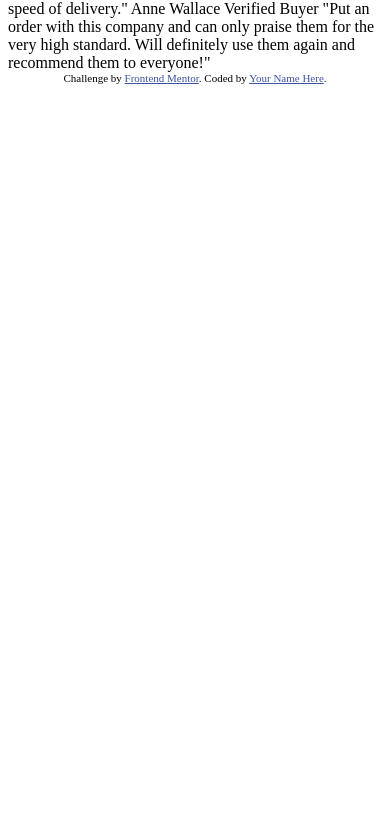
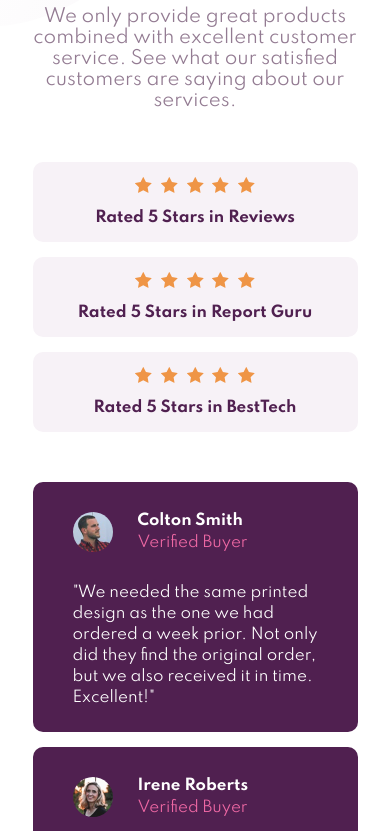
Before and after one commit to wiseacreserj/social_proof_ection_master, a plain HTML site: page index.html in a window 390 px wide. Shown: the part 206-1037 px from the top of the page. Before the commit the page ends 844 px from the top, so only its background shows below. Drawn offline with Linux system fonts and the light colour scheme.

Commit message:
mobile desing done

```diff
--- a/index.html
+++ b/index.html
@@ -3,7 +3,6 @@
     <head>
         <meta charset="UTF-8" />
         <meta name="viewport" content="width=device-width, initial-scale=1.0" />
-    <!-- displays site properly based on user's device -->
 
         <link
             rel="icon"
@@ -11,51 +10,135 @@
             sizes="32x32"
             href="./images/favicon-32x32.png"
         />
+        <link rel="preconnect" href="https://fonts.googleapis.com" />
+        <link rel="preconnect" href="https://fonts.gstatic.com" crossorigin />
+        <link
+            href="https://fonts.googleapis.com/css2?family=Spartan:wght@400;500;700&display=swap"
+            rel="stylesheet"
+        />
+        <link rel="stylesheet" href="style.css" />
 
         <title>Frontend Mentor | Social proof section</title>
-
-    <!-- Feel free to remove these styles or customise in your own stylesheet 👍 -->
-    <style>
-      .attribution {
-        font-size: 11px;
-        text-align: center;
-      }
-      .attribution a {
-        color: hsl(228, 45%, 44%);
-      }
-    </style>
     </head>
     <body>
+        <div class="wrapper">
+            <div class="content">
+                <section class="title">
+                    <h1 class="title__header">
                         10,000+ of our users love our products.
+                    </h1>
+                    <p class="tittle__description">
+                        We only provide great products combined with excellent
+                        customer service. See what our satisfied customers are
+                        saying about our services.
+                    </p>
+                </section>
+                <section class="rating">
+                    <div class="rating__item">
+                        <div class="rating__item__stars"></div>
+                        <p class="rating__item__text">
+                            Rated 5 Stars in Reviews
+                        </p>
+                    </div>
+                    <div class="rating__item">
+                        <div class="rating__item__stars"></div>
+                        <p class="rating__item__text">
+                            Rated 5 Stars in Report Guru
+                        </p>
+                    </div>
+                    <div class="rating__item">
+                        <div class="rating__item__stars"></div>
+                        <p class="rating__item__text">
+                            Rated 5 Stars in BestTech
+                        </p>
+                    </div>
+                </section>
+                <section class="review">
+                    <div class="review__item">
+                        <div class="review__item__inner">
+                            <img
+                                src="./images/image-colton.jpg"
+                                alt=""
+                                class="review__item__inner__avatar"
+                            />
+                            <div class="review__item__inner__wrapper">
+                                <p class="review__item__inner__name">
+                                    Colton Smith
+                                </p>
+                                <p class="review__item__inner__status">
+                                    Verified Buyer
+                                </p>
+                            </div>
+                        </div>
+                        <p class="review__item__text">
+                            "We needed the same printed design as the one we had
+                            ordered a week prior. Not only did they find the
+                            original order, but we also received it in time.
+                            Excellent!"
+                        </p>
+                    </div>
+                    <div class="review__item">
+                        <div class="review__item__inner">
+                            <img
+                                src="./images/image-irene.jpg"
+                                alt=""
+                                class="review__item__inner__avatar"
+                            />
+                            <div class="review__item__inner__wrapper">
+                                <p class="review__item__inner__name">
+                                    Irene Roberts
+                                </p>
+                                <p class="review__item__inner__status">
+                                    Verified Buyer
+                                </p>
+                            </div>
+                        </div>
+                        <p class="review__item__text">
+                            "Customer service is always excellent and very quick
+                            turn around. Completely delighted with the
+                            simplicity of the purchase and the speed of
+                            delivery."
+                        </p>
+                    </div>
+                    <div class="review__item">
+                        <div class="review__item__inner">
+                            <img
+                                src="./images/image-anne.jpg"
+                                alt=""
+                                class="review__item__inner__avatar"
+                            />
+                            <p class="review__item__inner__name">
+                                Anne Wallace
+                            </p>
+                            <p class="review__item__inner__status">
+                                Verified Buyer
+                            </p>
+                        </div>
+                        <p class="review__item__text">
+                            "Put an order with this company and can only praise
+                            them for the very high standard. Will definitely use
+                            them again and recommend them to everyone!"
+                        </p>
+                    </div>
+                </section>
+            </div>
+        </div>
 
-    We only provide great products combined with excellent customer service.
-    See what our satisfied customers are saying about our services.
+        <script>
+            let starContainers = document.querySelectorAll(
+                ".rating__item__stars"
+            );
+            console.log(starContainers);
 
-    Rated 5 Stars in Reviews
-    Rated 5 Stars in Report Guru
-    Rated 5 Stars in BestTech
-
-    Colton Smith
-    Verified Buyer
-    "We needed the same printed design as the one we had ordered a week prior.
-    Not only did they find the original order, but we also received it in time.
-    Excellent!"
-
-    Irene Roberts
-    Verified Buyer
-    "Customer service is always excellent and very quick turn around. Completely
-    delighted with the simplicity of the purchase and the speed of delivery."
-
-    Anne Wallace
-    Verified Buyer
-    "Put an order with this company and can only praise them for the very high
-    standard. Will definitely use them again and recommend them to everyone!"
-
-    <div class="attribution">
-      Challenge by
-      <a href="https://www.frontendmentor.io?ref=challenge" target="_blank"
-        >Frontend Mentor</a
-      >. Coded by <a href="#">Your Name Here</a>.
-    </div>
+            starContainers.forEach((container) => {
+                let i = 0;
+                while (i < 5) {
+                    let starImg = document.createElement("img");
+                    starImg.src = "./images/icon-star.svg";
+                    container.append(starImg);
+                    i++;
+                }
+            });
+        </script>
     </body>
 </html>
--- /dev/null
+++ b/style.css
@@ -0,0 +1,137 @@
+* {
+    margin: 0;
+    padding: 0;
+    box-sizing: border-box;
+}
+
+html {
+    font-family: "Spartan", sans-serif;
+    font-size: 15px;
+}
+
+body {
+    width: 100%;
+    min-height: 100vh;
+}
+
+.wrapper {
+    display: flex;
+    flex-direction: column;
+    /*  justify-content: center;*/
+    align-items: center;
+    width: 100%;
+    min-width: 375px;
+    height: 100%;
+    background-image: url(./images/bg-pattern-top-mobile.svg),
+        url(./images/bg-pattern-bottom-mobile.svg);
+    background-repeat: no-repeat;
+    background-position: left top, right bottom;
+}
+.content {
+    display: flex;
+    flex-direction: column;
+    align-items: center;
+    justify-content: center;
+    min-width: 325px;
+    width: 325px;
+    padding: 80px 0;
+}
+
+.title__header {
+    font-size: 2rem;
+    color: hsl(300, 43%, 22%);
+    text-align: center;
+    padding: 0 35px;
+}
+
+.tittle__description {
+    margin-top: 25px;
+    text-align: center;
+    font-size: 1.2rem;
+    line-height: 1.4rem;
+    font-weight: 400;
+    color: hsl(303, 10%, 53%);
+}
+
+.rating {
+    display: flex;
+    flex-direction: column;
+    margin-top: 35px;
+    width: 100%;
+}
+
+.rating__item {
+    display: flex;
+    flex-direction: column;
+    align-items: center;
+    justify-content: space-evenly;
+    width: 100%;
+    height: 80px;
+    margin-top: 15px;
+    background-color: hsl(300, 24%, 96%);
+    border-radius: 10px;
+}
+
+.rating__item__stars {
+    display: flex;
+    flex-direction: row;
+    justify-content: space-between;
+    width: 120px;
+}
+
+.rating__item__text {
+    color: hsl(300, 43%, 22%);
+    font-weight: 700;
+}
+
+.review {
+    display: flex;
+    flex-direction: column;
+    margin-top: 35px;
+    width: 100%;
+}
+
+.review__item {
+    display: flex;
+    flex-direction: column;
+    margin-top: 15px;
+    padding: 30px 40px;
+    width: 100%;
+    height: 250px;
+    background-color: hsl(300, 43%, 22%);
+    border-radius: 10px;
+    color: hsl(0, 0%, 100%);
+}
+
+.review__item__inner {
+    display: flex;
+    flex-direction: row;
+}
+
+.review__item__inner__wrapper {
+    display: flex;
+    flex-direction: column;
+    justify-content: space-between;
+    margin-left: 25px;
+}
+
+.review__item__inner__name {
+    font-weight: 700;
+}
+
+.review__item__inner__status {
+    color: hsl(333, 80%, 67%);
+}
+
+.review__item__inner__avatar {
+    width: 40px;
+    height: 40px;
+    border-radius: 50%;
+}
+
+.review__item__text {
+    padding-top: 30px;
+    font-size: 1rem;
+    line-height: 1.4rem;
+    text-align: left;
+}
```
Lines whose indentation alone changed are shown as unchanged.
